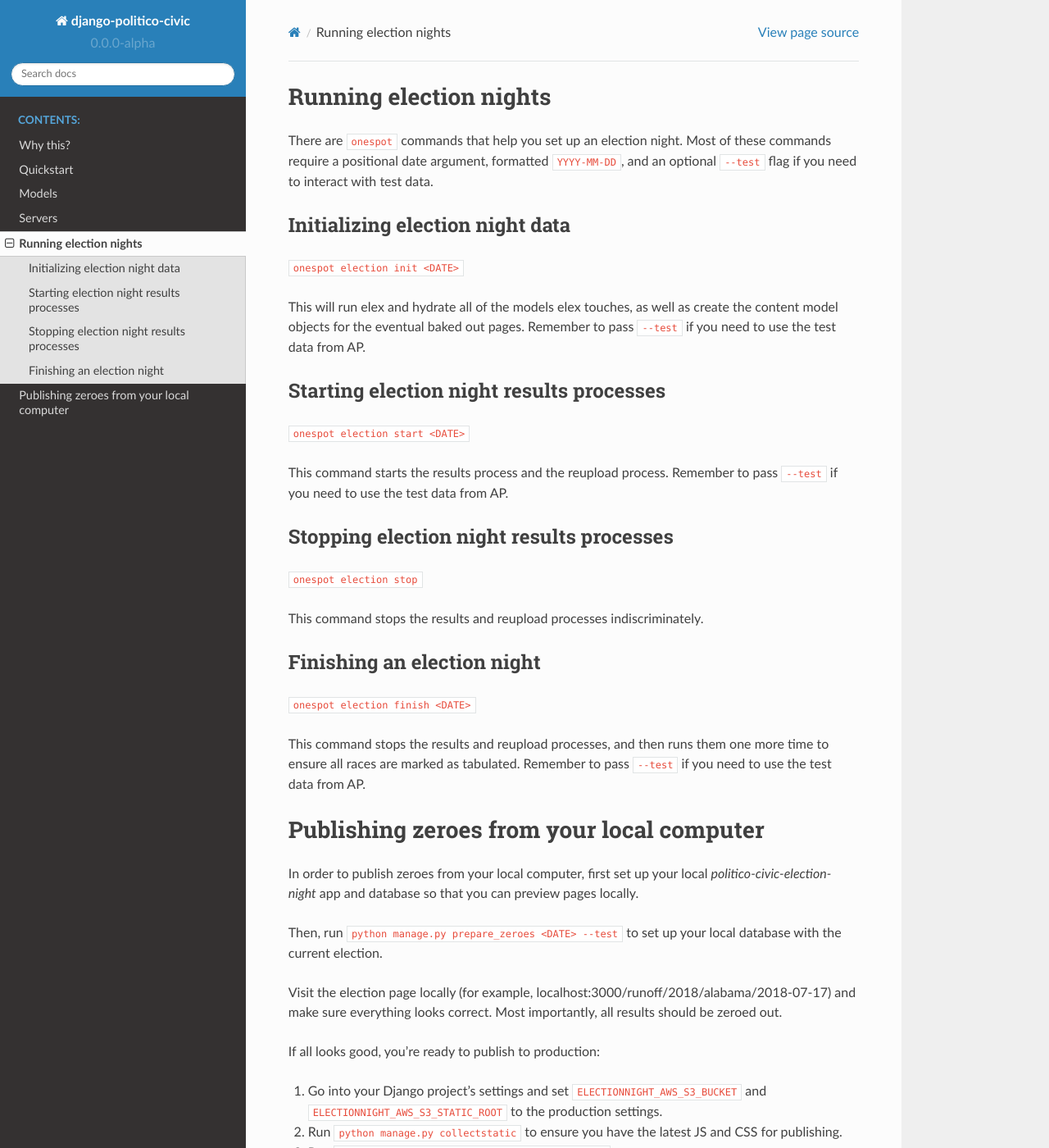
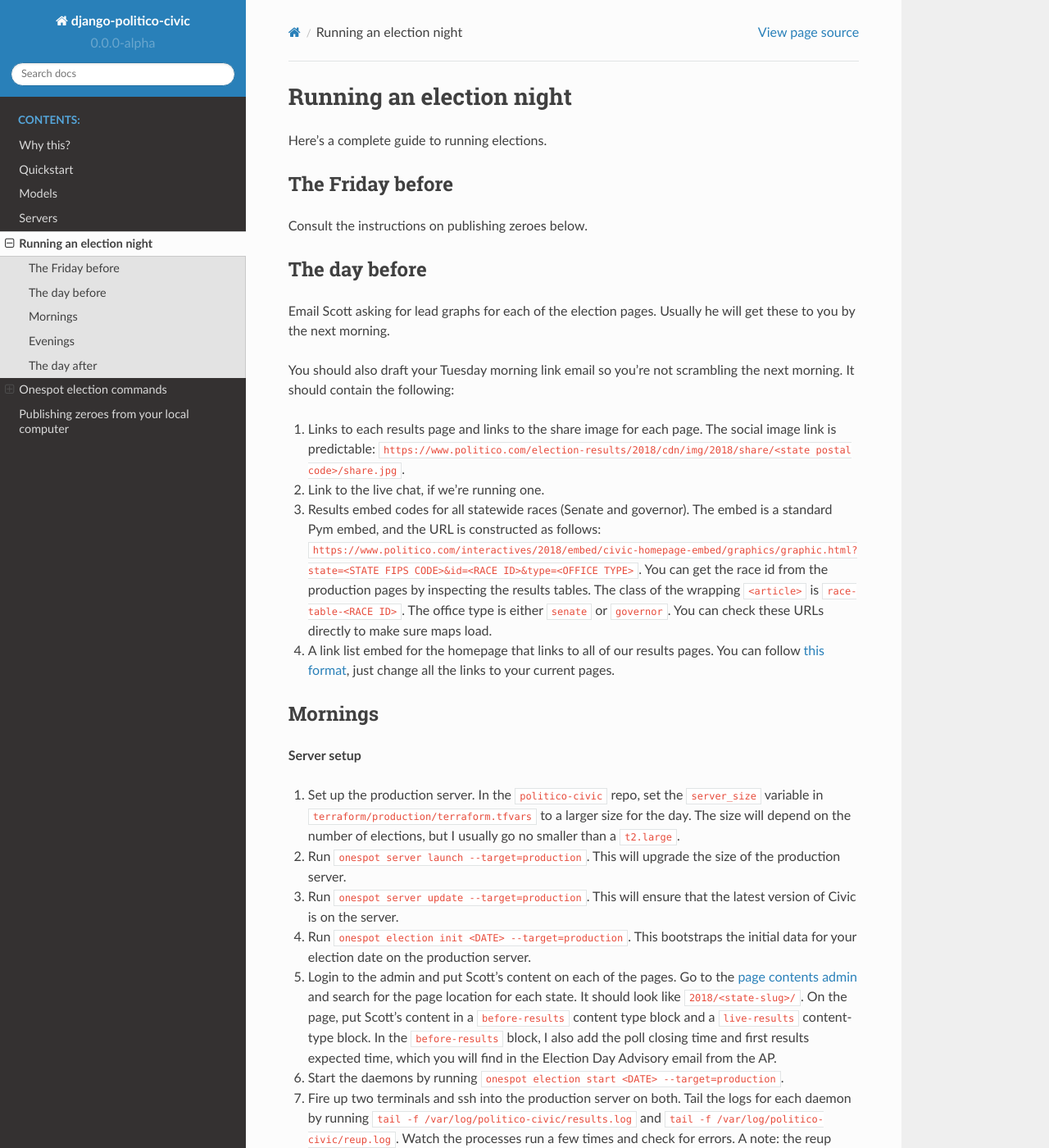
Before and after one commit to The-Politico/politico-civic, a Sphinx documentation site: the page built from docs/source/election_nights.rst, in a window 1280 px wide and 1400 px high. Shown: the whole window at 82% size. Built offline with Sphinx 7.4.7 and the Read the Docs theme 2.0.0, drawn with Linux system fonts in a browser that asks for light colours; some of the changed text lies outside the part shown.

Commit message:
way more election night docs

```diff
--- a/docs/source/election_nights.rst
+++ b/docs/source/election_nights.rst
@@ -1,5 +1,76 @@
-Running election nights
------------------------
+Running an election night
+-------------------------
+
+Here's a complete guide to running elections.
+
+The Friday before
+'''''''''''''''''
+
+Consult the instructions on publishing zeroes below.
+
+
+The day before
+''''''''''''''
+
+Email Scott asking for lead graphs for each of the election pages. Usually he will get these to you by the next morning.
+
+You should also draft your Tuesday morning link email so you're not scrambling the next morning. It should contain the following:
+
+1. Links to each results page and links to the share image for each page. The social image link is predictable: ``https://www.politico.com/election-results/2018/cdn/img/2018/share/<state postal code>/share.jpg``.
+2. Link to the live chat, if we're running one.
+3. Results embed codes for all statewide races (Senate and governor). The embed is a standard Pym embed, and the URL is constructed as follows: ``https://www.politico.com/interactives/2018/embed/civic-homepage-embed/graphics/graphic.html?state=<STATE FIPS CODE>&id=<RACE ID>&type=<OFFICE TYPE>``. You can get the race id from the production pages by inspecting the results tables. The class of the wrapping ``<article>`` is ``race-table-<RACE ID>``. The office type is either ``senate`` or ``governor``. You can check these URLs directly to make sure maps load.
+4. A link list embed for the homepage that links to all of our results pages. You can follow `this format <https://gist.github.com/TylerFisher/f09b7660c412507d4d8fe1d0a924da5b>`_, just change all the links to your current pages.
+
+
+Mornings
+''''''''
+
+**Server setup**
+
+1. Set up the production server. In the ``politico-civic`` repo, set the ``server_size`` variable in ``terraform/production/terraform.tfvars`` to a larger size for the day. The size will depend on the number of elections, but I usually go no smaller than a ``t2.large``.
+2. Run ``onespot server launch --target=production``. This will upgrade the size of the production server.
+3. Run ``onespot server update --target=production``. This will ensure that the latest version of Civic is on the server.
+4. Run ``onespot election init <DATE> --target=production``. This bootstraps the initial data for your election date on the production server.
+5. Login to the admin and put Scott's content on each of the pages. Go to the `page contents admin <https://civic.politicoapps.com/admin/electionnight/pagecontent/>`_ and search for the page location for each state. It should look like ``2018/<state-slug>/``. On the page, put Scott's content in a ``before-results`` content type block and a ``live-results`` content-type block. In the ``before-results`` block, I also add the poll closing time and first results expected time, which you will find in the Election Day Advisory email from the AP.
+6. Start the daemons by running ``onespot election start <DATE> --target=production``.
+7. Fire up two terminals and ssh into the production server on both. Tail the logs for each daemon by running ``tail -f /var/log/politico-civic/results.log`` and ``tail -f /var/log/politico-civic/reup.log``. Watch the processes run a few times and check for errors. A note: the reup process republishes the pages and contextual data every five iterations. Wait for that to happen, and then check your published pages to see the content blocks publish.
+
+If you have no errors, close the logs and get off the server.
+
+**The morning email**
+
+The next thing to do is to send the morning email you drafted to TP-Webteam, Paul, Ali, Annie, Mitch, Jon and Lily with all of our links for the day. Just double check the race IDs in your embed codes to make sure AP hasn't changed any IDs on us.
+
+
+Evenings
+''''''''
+
+1. Before polls close in your first state, open your logfiles again. Open our production pages and our competitors (NYT, WaPo, etc.) while awaiting first results.
+2. Nervously wait for first results. Wait. Wait. Wait.
+3. Watch our results load faster than everyone else's.
+
+**What to watch for**
+
+1. Weirdness in the AP data. Look for candidates flipping vote totals, unexpected blowouts, or way too many votes in a particular county or district. Those kinds of things can mean a tabulation error on AP's end. If anything weird persists, reach out to the AP.
+2. Race calls. You should get Slack notifications for all of our race calls. When you see one, make sure @politicoelex tweeted.
+3. SEO performance. We try to optimize for the "<STATE> election results 2018" search. See how we're performing against our competitors.
+4. Chartbeat. See how our results pages are performing and how well they are recirculating with our live chats. If you see anything interesting, screenshot it so we can pass it along.
+
+Leave the results daemons running overnight as AP finishes tabulating.
+
+
+The day after
+'''''''''''''
+
+Leave the results daemons running until you get an End of Election Advisory email from the AP. Usually, this comes the afternoon after an election. Once you get that advisory:
+
+1. Stop the results daemons by running ``onespot election finish --target=production``.
+2. Downgrade the production server to a micro by changing the ``server_size`` variable in ``terraform/production/terraform.tfvars`` file to ``t2.micro``.
+3. Run ``onespot server launch --target=production`` to complete the downgrade.
+
+
+Onespot election commands
+-------------------------
 
 There are ``onespot`` commands that help you set up an election
 night. Most of these commands require a positional date argument,
```
